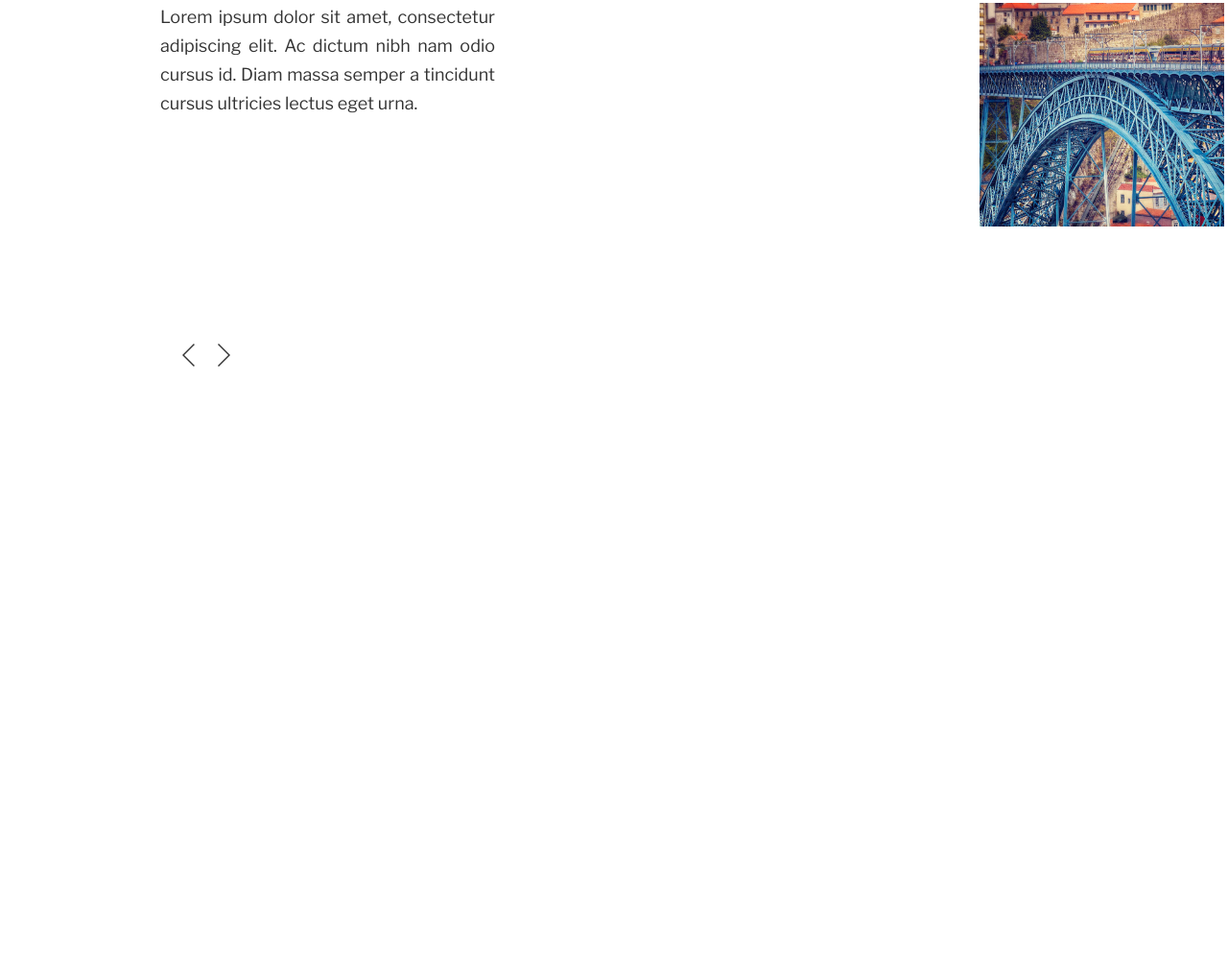
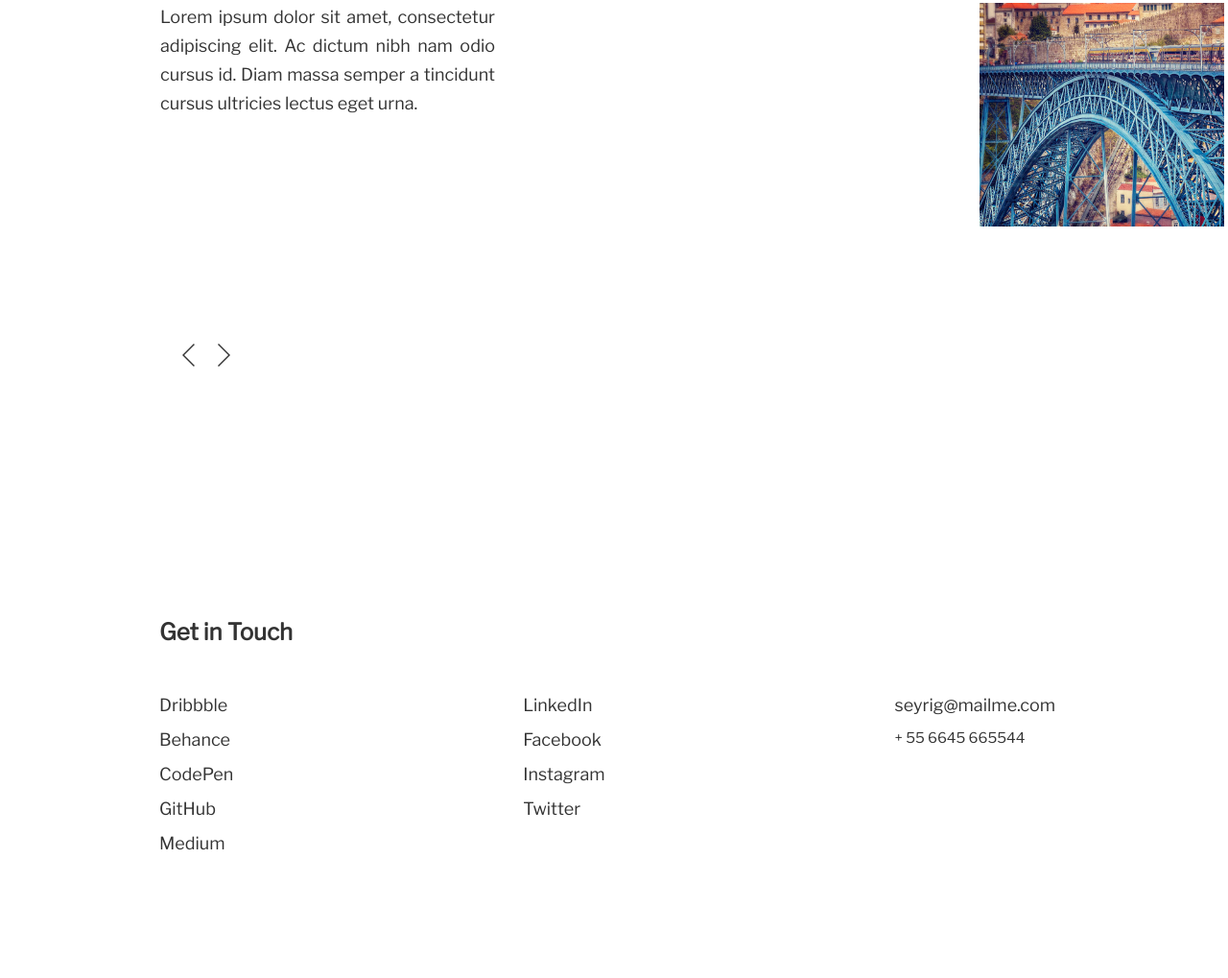
Before and after one commit to AndreyChuprin/Porto, a plain HTML site: page index.html in a window 1280 px wide. Shown: the part 2232-3251 px from the top of the page at 96% size. Before the commit the page ends 2783 px from the top, so only its background shows below. Drawn offline with nearby package versions, Linux system fonts and the light colour scheme.

Commit message:
added footer

```diff
--- a/index.html
+++ b/index.html
@@ -12,6 +12,7 @@
     <link rel="stylesheet" href="./styles/page.css">
     <link rel="stylesheet" href="./styles/page-inside.css">
     <link rel="stylesheet" href="./styles/mix.css">
+    <link rel="stylesheet" href="./styles/footer.css">
     <link href="https://fonts.googleapis.com/css?family=Libre+Franklin&display=swap" rel="stylesheet">
 </head>
 
@@ -97,6 +98,55 @@
             </div>
         </div>
     </div>
+    <div class="pages">
+        <div class="page">
+            <div class="page__title page__title_footer">
+                Get in Touch
+            </div>
+            <div class="footer">
+                <div class="sites">
+                    <a href="#" class ="item">
+                        Dribbble
+                    </a>
+                    <a href="#" class ="item">
+                        Behance
+                    </a>
+                    <a href="#" class ="item">
+                        CodePen
+                    </a>
+                    <a href="#" class ="item">
+                        GitHub
+                    </a>
+                    <a href="#" class ="item">
+                        Medium
+                    </a>
+                </div>
+                <div class="sites">
+                    <a href="#" class ="item">
+                        LinkedIn
+                    </a>
+                    <a href="#" class ="item">
+                        Facebook
+                    </a>
+                    <a href="#" class ="item">
+                        Instagram
+                    </a>
+                    <a href="#" class ="item">
+                        Twitter
+                    </a>
+                </div>
+                <div class="sites">
+                    <a href="#" class ="item">
+                        seyrig@mailme.com
+                    </a>
+                    <div class="phone">
+                        + 55 6645 665544
+                    </div>
+                </div>
+            </div>
+        </div>
+    </div>
+
 
 </body>
 </html>
--- /dev/null
+++ b/styles/footer.css
@@ -0,0 +1,27 @@
+.footer {
+    display: flex;
+    flex-flow: row;
+
+}
+
+.sites {
+    display: flex;
+    flex-flow: column;
+    padding-right: 302px;
+
+}
+
+.item {
+    text-decoration-line: none;
+    padding-bottom: 14px;
+    font-size: 18px;
+    line-height: 22px;
+    color: #333333;
+
+}
+
+.phone {
+    font-size: 15px;
+    line-height: 18px;
+    color: #333333;
+}
--- a/styles/page.css
+++ b/styles/page.css
@@ -12,6 +12,10 @@
     font-size: 24px;
     line-height: 29px;
     color: #333333;
+}
+
+.page__title_footer {
+    padding-bottom: 51px;
 }
 
 .page__text--utility {
```
